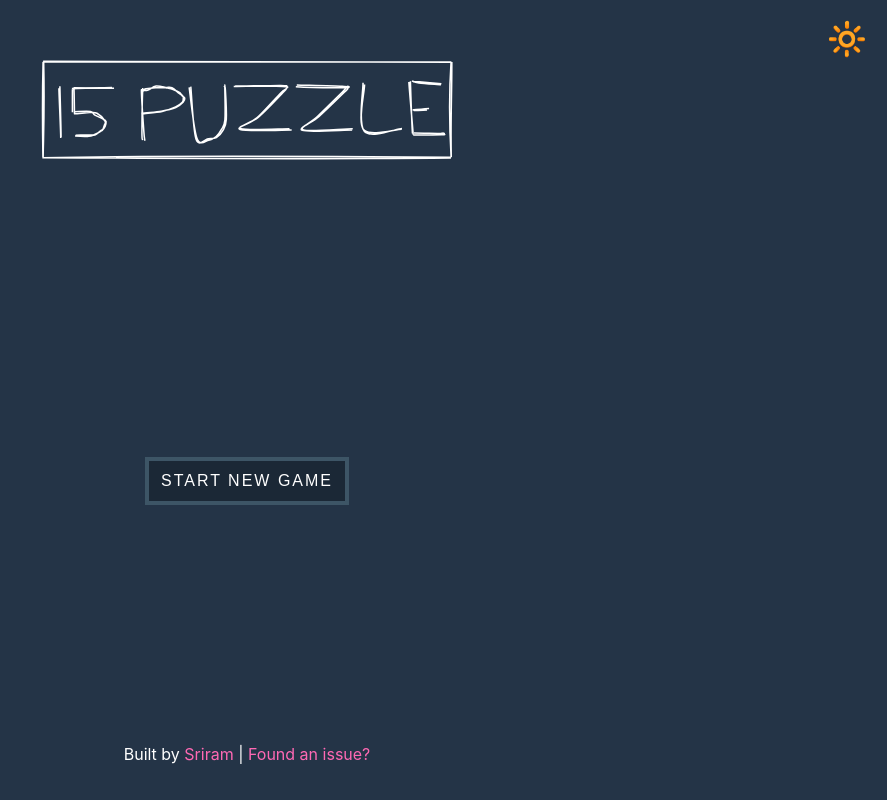
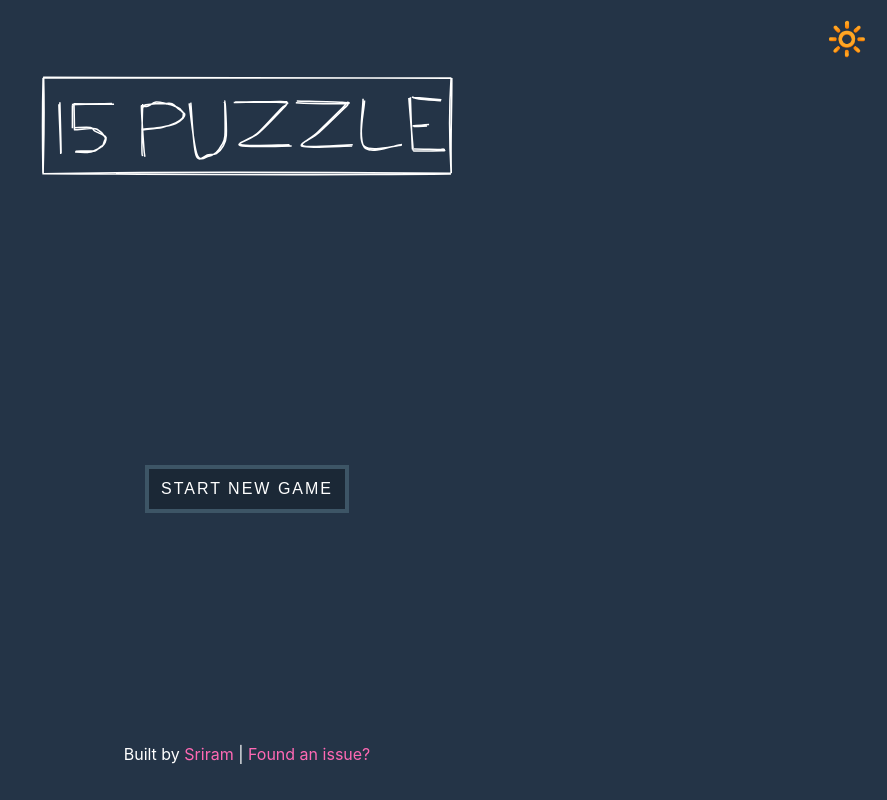
Before and after one commit to tsriram/15puzzle, a Svelte app: page / in a window 1280 px wide. Shown: the whole page, without its empty margins (393-1280 px from the left). Built offline with nearby package versions, Linux system fonts and the light colour scheme.

Commit message:
some spacing between theme selector & logo

```diff
--- a/src/components/Header.svelte
+++ b/src/components/Header.svelte
@@ -9,6 +9,7 @@
     justify-content: center;
     grid-template-columns: 1fr;
     grid-template-rows: auto auto;
+    grid-gap: 16px;
   }
   .theme-selector-wrapper {
     display: flex;
```
